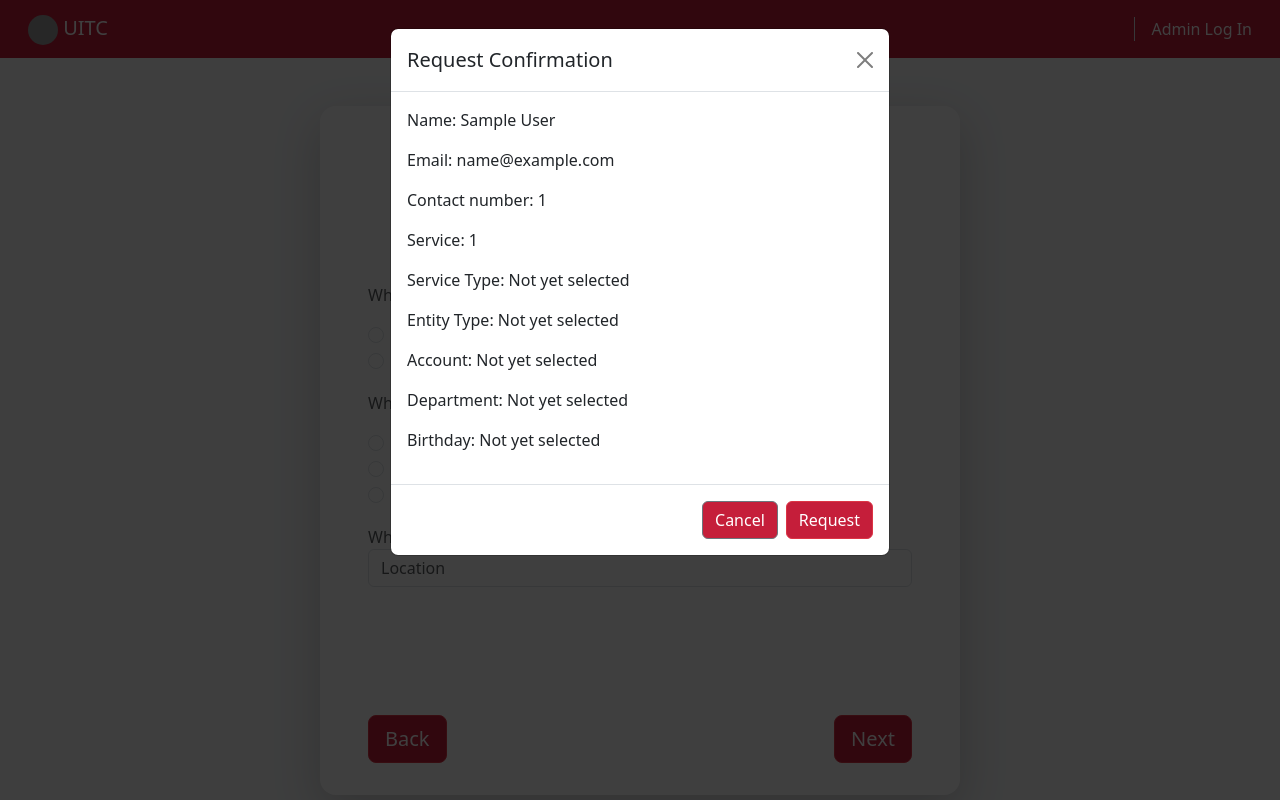
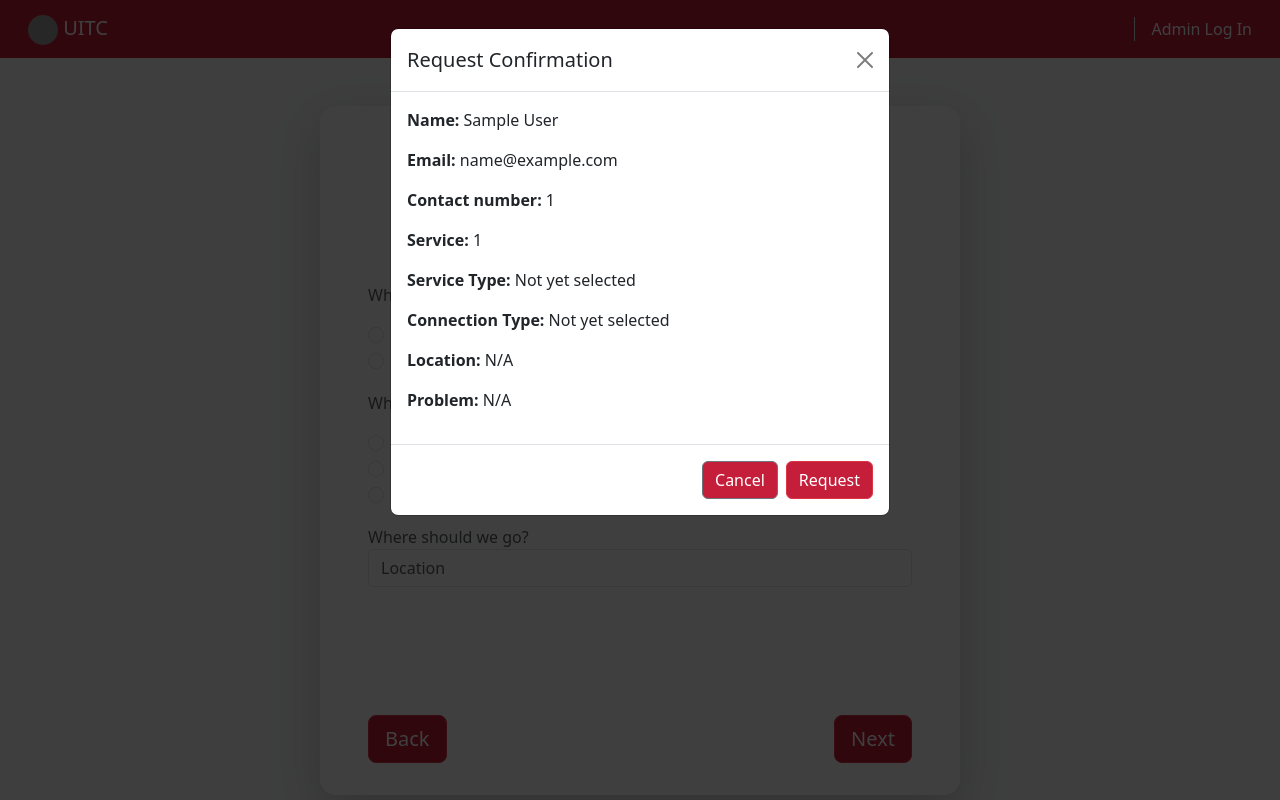
Before and after one commit to ssntn/web-job-request, a Flask app: template templates/c.html in a window 1280 px wide, after a click on "Next". Run offline with Flask 3, Linux system fonts and the light colour scheme; the template is opened without the code that fills it, so the values that code supplies are empty; the visitor is signed in with stand-in values (Sample User, id 1); some libraries are stand-ins or nearby versions; grey boxes are pictures that could not be loaded.

Commit message:
added form c request

```diff
--- a/app.py
+++ b/app.py
@@ -1,12 +1,11 @@
 # 3rd Part thigns
 from flask import Flask, render_template, redirect, request, session, request, jsonify, url_for
-import json
-import jsonpickle
 
 # Ian defined imports
 import routes as route
 import db_config, db
 from constants import SERVICE_STATE
+
 
 # App config
 app = Flask(__name__)
@@ -81,7 +80,14 @@ def form_e():
         session["service"] = request.form.get("service")
         return render_template(route.service_e)
 
-
+@app.route('/form_f', methods=['POST'])
+def form_f():
+    if request.method == 'POST':
+        session["name"] = request.form.get("name")
+        session["email"] = request.form.get("email")
+        session["contact"] = request.form.get("contact")
+        session["service"] = request.form.get("service")
+        return render_template(route.service_f)
 
 
 
@@ -106,26 +112,31 @@ def loading():
                 'state': SERVICE_STATE.PENDING,
             }
 
-            service = db.read_services_value(session['service'])['value']
+            s = session['service']
+            q = db.read_services_value(s)
 
-            if(service is None): return
+            if(q is None or q == False): return jsonify({'error', 'errooooor'}, 400)
+            service = q['value']
 
             if service == 0:
-                data.update({
-                    'service': {
-                        'type': request.form.get("service"),
-                        'date': request.form.get("month") +" "+request.form.get("year"),
-                    }
+                data['service'].update({
+                    'type': request.form.get("service"),
+                    'date': request.form.get("month") +" "+request.form.get("year"),
                 })
             elif service == 1:
-                data.update({
-                    'service': {
-                        'type': request.form.get('service-type'),
-                        'account': request.form.get('account'),
-                        'entity': request.form.get('account-type'),
-                        'department': request.form.get('department'),
-                        'birthday': request.form.get('birthday')
-                    }
+                data['service'].update({
+                    'type': request.form.get('service-type'),
+                    'account': request.form.get('account'),
+                    'entity': request.form.get('account-type'),
+                    'department': request.form.get('department'),
+                    'birthday': request.form.get('birthday')
+                })
+            elif service == 2:
+                data['service'].update({
+                    'type': request.form.get('service-type'),
+                    'connection-type': request.form.get('connection-type'),
+                    'location': request.form.get('location'),
+                    'problem': request.form.get('problem'),
                 })
 
             response = db.create_request(data)
@@ -134,6 +145,9 @@ def loading():
             session.pop('email', None)
             session.pop('contact', None)
             session.pop('service', None)
+
+        else:
+            return 'Error'
 
         return render_template(route.loading)
 
--- a/static/js/c.js
+++ b/static/js/c.js
@@ -1,10 +1,37 @@
 $(document).ready(function() {
     var prob_div = $('#problem-div');
     prob_div.hide();
+
+    var m_serv = $("#serv-modal");
+    var m_con = $("#conn-modal");
+    var m_loc =  $('#loc-modal');
+    var m_pro = $('#prob-modal');
+
 
     $('input[type=radio][name=service-type]').change(function(){
         if($(this).attr('id') === 'type-2') prob_div.show();
         else prob_div.hide();
     })
 
+
+    $("#modal-button").click(function(){
+        // $("#service-modal").text("Type: "+$('input[name="service"]:checked').val());
+        // $("#date-modal").text("Date: "+$('#month').find(":selected").text() +" "+ $("#year").val());
+        // $("#service-modal").text("Type: "+$('input[name="service"]:checked').val());
+
+        m_serv.text($('input[name="service-type"]:checked').val())
+        m_con.text($('input[name="connection-type"]:checked').val());
+        m_loc.text(
+            ($('#location').val() != "")
+                ? $('#location').val()
+                : "N/A"
+        );
+        m_pro.text(
+            ($('#problem').val() != "")
+                ? $('#problem').val()
+                : "N/A"
+
+        );
+    })
+
 });
--- a/templates/c.html
+++ b/templates/c.html
@@ -22,15 +22,22 @@
                     </div>
                     <div class="modal-body">
                         {% if session.name %}
-                            <p>Name: {{ session.name }}</p>
-                            <p>Email: {{ session.email }}</p>
-                            <p>Contact number: {{ session.contact }}</p>
-                            <p>Service: {{ session.service }}</p>
-                            <p id="serv-modal">Service Type: Not yet selected</p>
-                            <p id="type-modal">Entity Type: Not yet selected</p>
-                            <p id="site-modal">Account: Not yet selected</p>
-                            <p id="dept-modal">Department: Not yet selected</p>
-                            <p id="date-modal">Birthday: Not yet selected</p>
+                            <p><b>Name:</b> {{ session.name }}</p>
+                            <p><b>Email: </b>{{ session.email }}</p>
+                            <p><b>Contact number: </b>{{ session.contact }}</p>
+                            <p><b>Service: </b>{{ session.service }}</p>
+                            <p><b>Service Type: </b>
+                                <span id="serv-modal">Not yet selected</span>
+                            </p>
+                            <p><b>Connection Type:</b>
+                                <span id="conn-modal"> Not yet selected</span>
+                            </p>
+                            <p><b>Location:</b>
+                                <span id="loc-modal"> Not yet selected</span>
+                            </p>
+                            <p><b>Problem:</b>
+                                <span id="prob-modal"> Not yet selected</span>
+                            </p>
                         {% else %}
                             <p>Some error occured.</p>
                         {% endif %}
@@ -50,7 +57,7 @@
 
 
                 <!-- Service Picker -->
-                <p class="text-muted">Which one are you?</p>
+                <p class="text-muted">Which service do you need?</p>
                 <div class="form-check">
                     <input class="form-check-input type-radio" type="radio" name="service-type" id="type-1" value="New Connection" required>
                     <label class="form-check-label" for="type-1">
@@ -87,13 +94,13 @@
 
                 <div class="py-3">
                     <label for="location" class="text-muted">Where should we go?</label>
-                    <input type="text" class="form-control" id="location" placeholder="Location" value="">
+                    <input type="text" class="form-control" name="location" id="location" placeholder="Location" value="">
                 </div>
 
 
                 <div class="" id="problem-div">
                     <label for="problem" class="text-muted">Your problems encountered?</label>
-                    <textarea style="height: 100px" class="form-control" placeholder="Problems occured" id="problem"></textarea>
+                    <textarea style="height: 100px" class="form-control" name="problem" placeholder="Problems occured" id="problem"></textarea>
                 </div>
 
             </div>
```
Also changed, not shown: db.py (+4 -4 lines).
